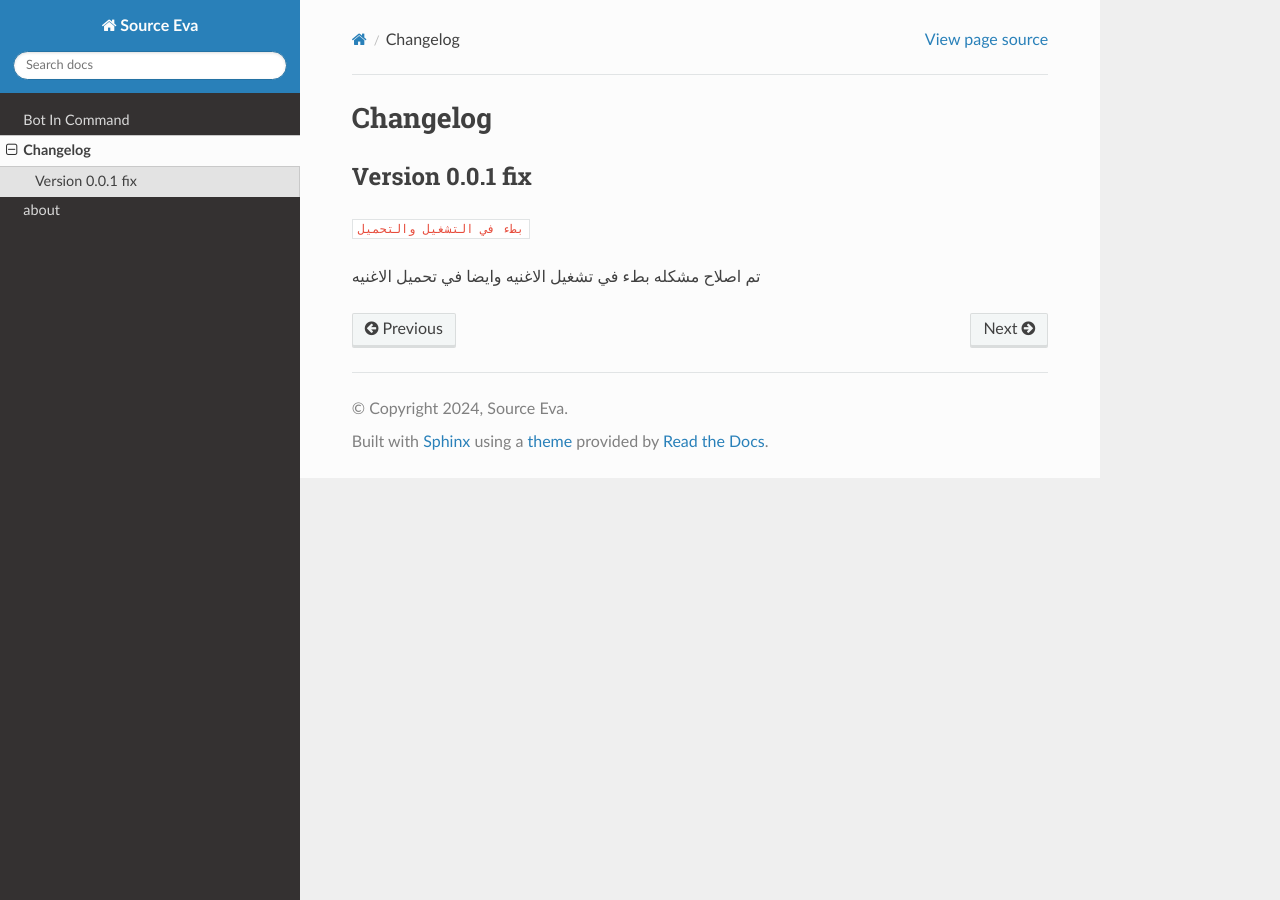
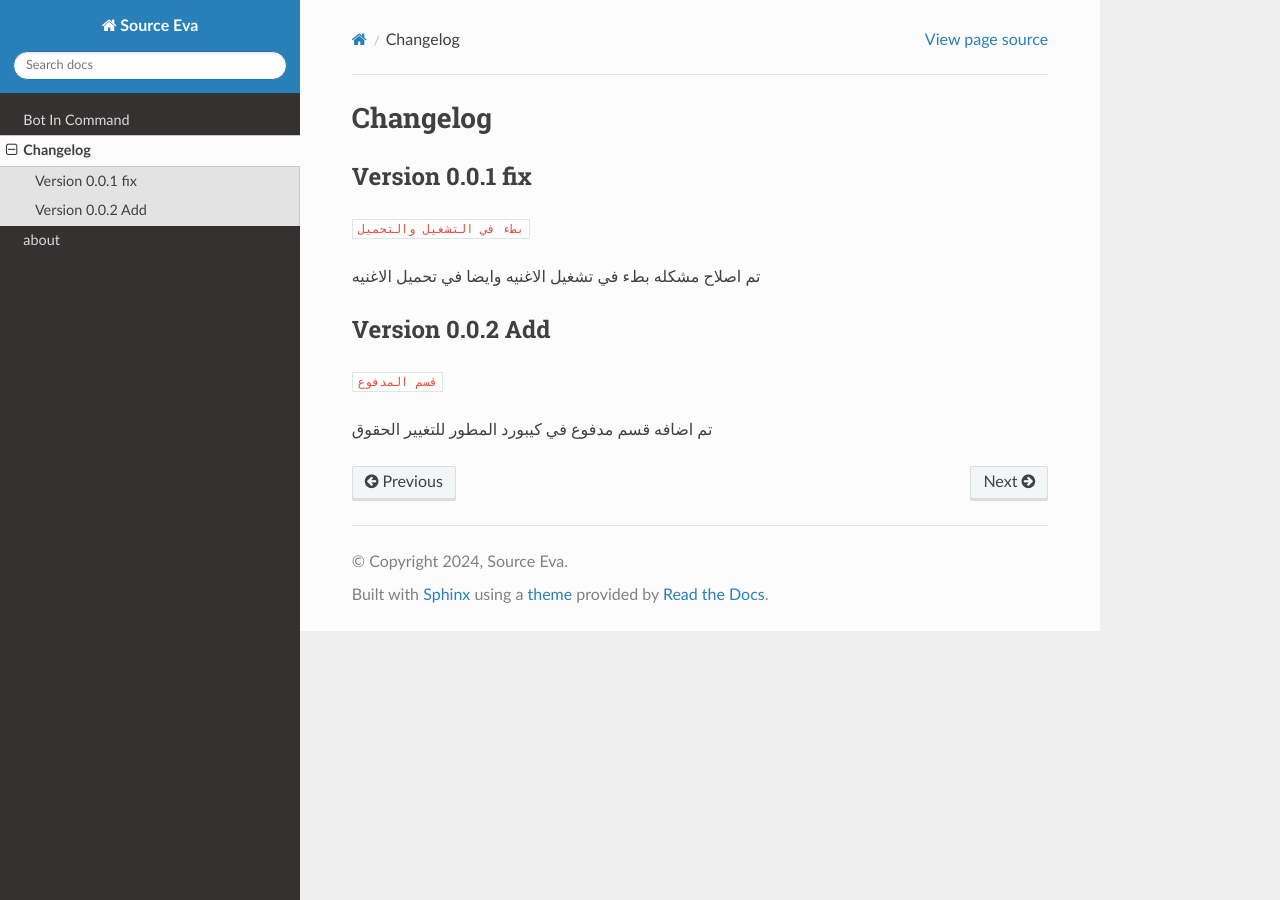
Before and after one commit to deveva205/tutorial-Sourceeva, a Sphinx documentation site: the page built from docs/source/Changelog.rst, in a window 1280 px wide. Built offline with Sphinx 7.4.7 and the Read the Docs theme 3.1.0, drawn with Linux system fonts in a browser that asks for light colours; pages that are not in the unit, such as notebooks, are missing from menus.

Commit message:
Update Changelog.rst

```diff
--- a/docs/source/Changelog.rst
+++ b/docs/source/Changelog.rst
@@ -7,3 +7,11 @@ Version 0.0.1 fix
 ``بطء في التشغيل والتحميل``
 
 تم اصلاح مشكله بطء في تشغيل الاغنيه وايضا في تحميل الاغنيه
+
+
+Version 0.0.2 Add
+----------------------------------
+
+``قسم المدفوع``
+
+تم اضافه قسم مدفوع في كيبورد المطور للتغيير الحقوق
```
